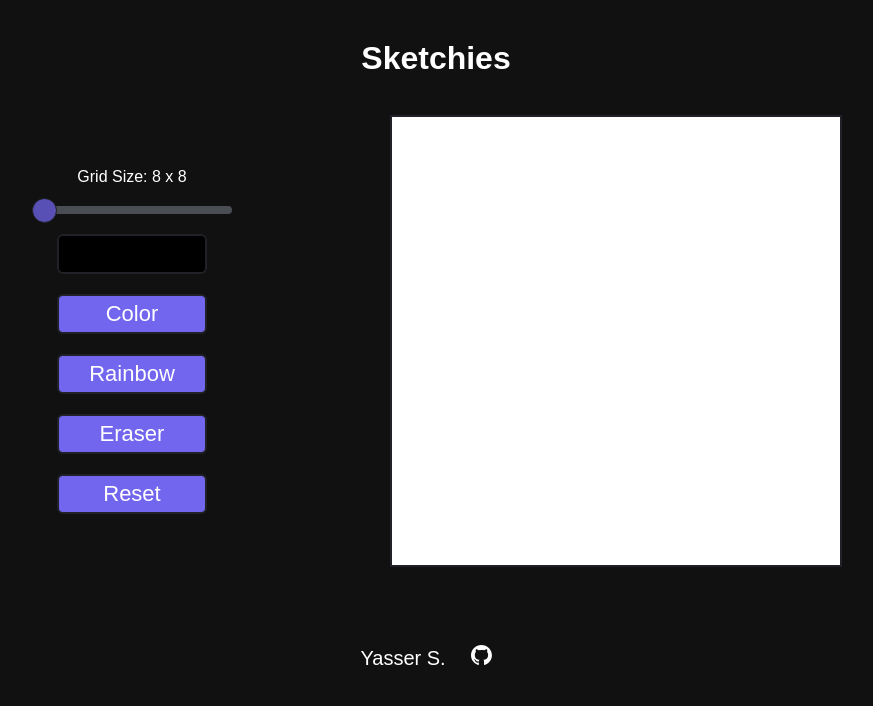
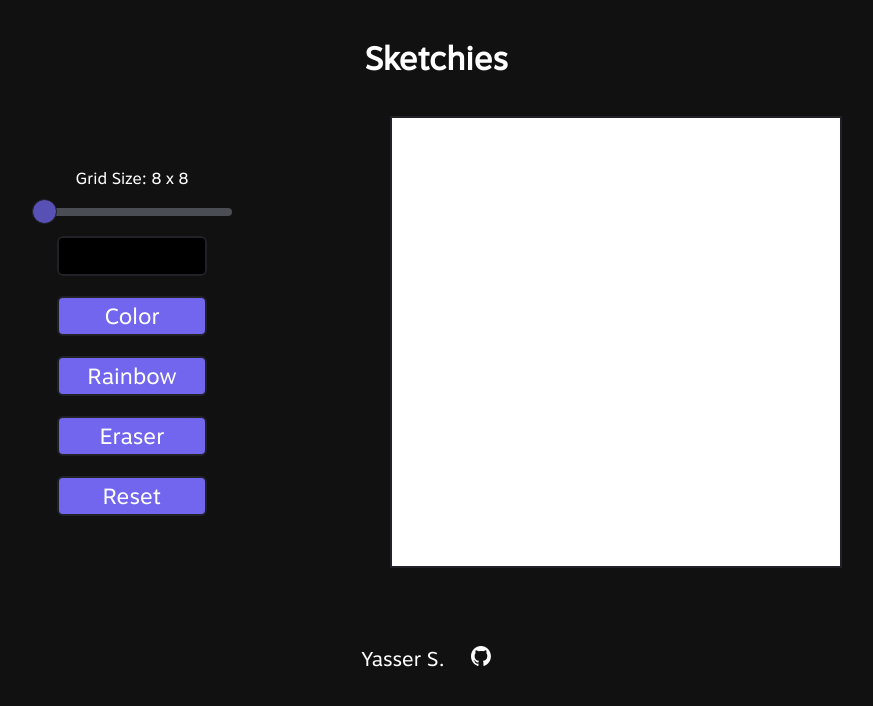
Before and after one commit to YasserS19/sketch, a website built with Vite: page index.html in a window 1280 px wide. Shown: the whole page, without its empty margins (204-1077 px from the left). Built offline with nearby package versions, Linux system fonts and the light colour scheme; files whose address does not match are found by name.

Commit message:
fixed font and github icon again

```diff
--- a/style.css
+++ b/style.css
@@ -5,7 +5,7 @@
 
 @font-face {
     font-family: "MotivaSans";
-    src: url("assets/MotivaSans.woff");
+    src: url("public/assets/MotivaSans.woff");
 }
 
 :root {
```
